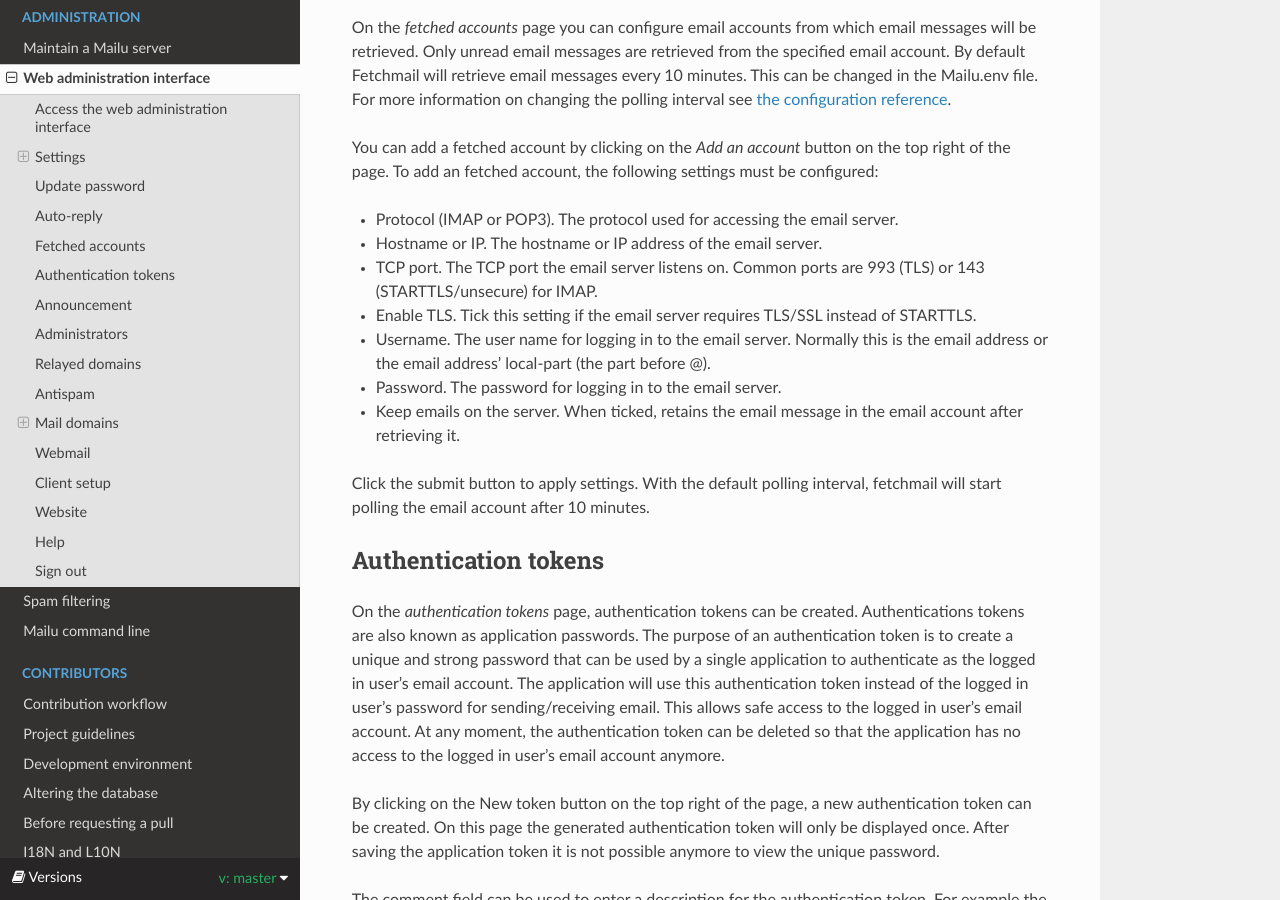
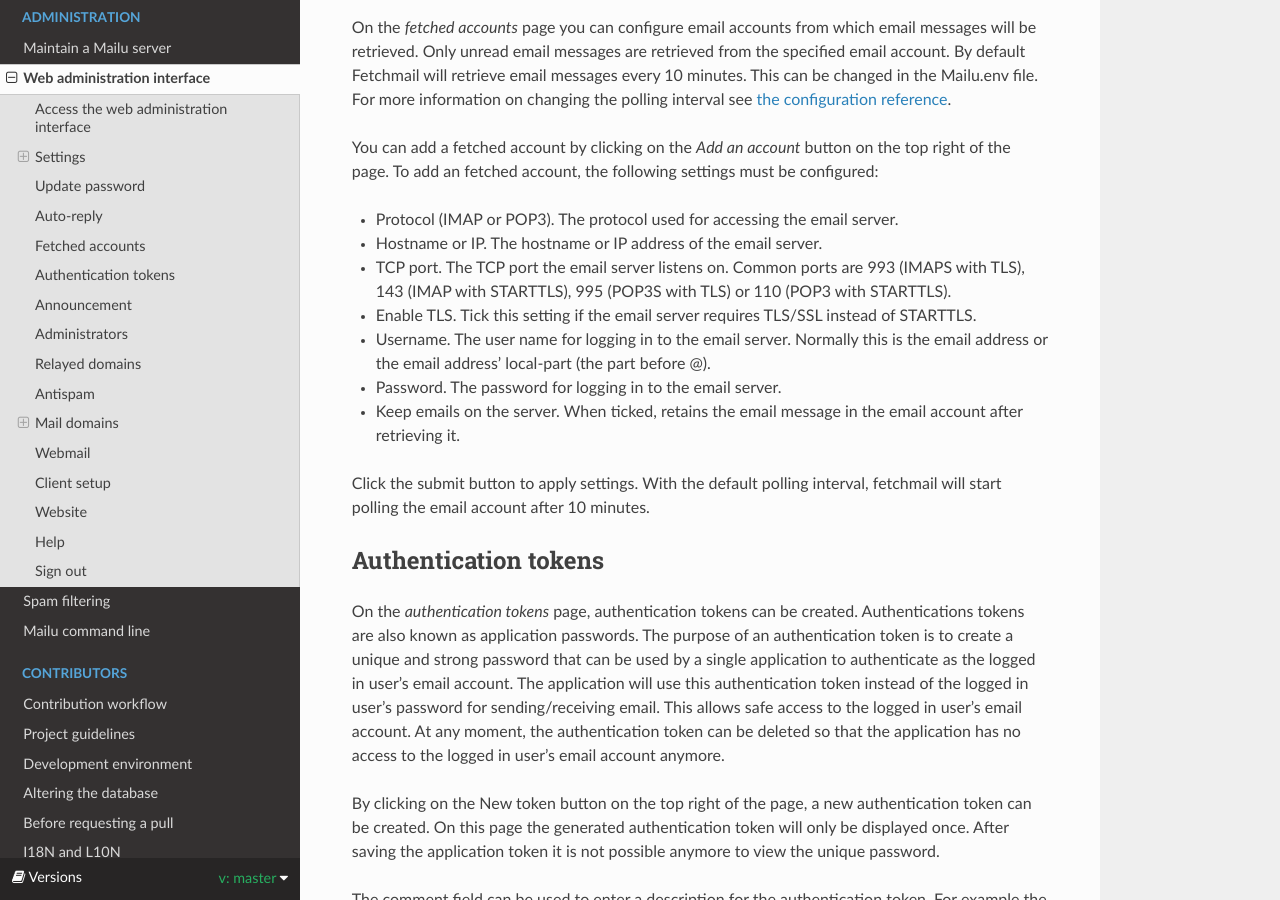
Before and after one commit to WillingDev0812/Mail-Management-Tool, a Sphinx documentation site: the page built from docs/webadministration.rst, in a window 1280 px wide and 900 px high, scrolled down 2950 px. Built offline with Sphinx 7.4.7 and the Read the Docs theme 2.0.0, drawn with Linux system fonts in a browser that asks for light colours; formulas are drawn with MathJax 3.

Commit message:
Update docs/webadministration.rst
additional clarification. We only support secure connections.

Co-authored-by: lub <github@lubiland.de>

```diff
--- a/docs/webadministration.rst
+++ b/docs/webadministration.rst
@@ -145,7 +145,7 @@ You can add a fetched account by clicking on the `Add an account` button on the
 
 * Hostname or IP. The hostname or IP address of the email server.
 
-* TCP port. The TCP port the email server listens on. Common ports are 993 (TLS) or 143 (STARTTLS/unsecure) for IMAP.
+* TCP port. The TCP port the email server listens on. Common ports are 993 (IMAPS with TLS), 143 (IMAP with STARTTLS), 995 (POP3S with TLS) or 110 (POP3 with STARTTLS).
 
 * Enable TLS. Tick this setting if the email server requires TLS/SSL instead of STARTTLS.
 
```
